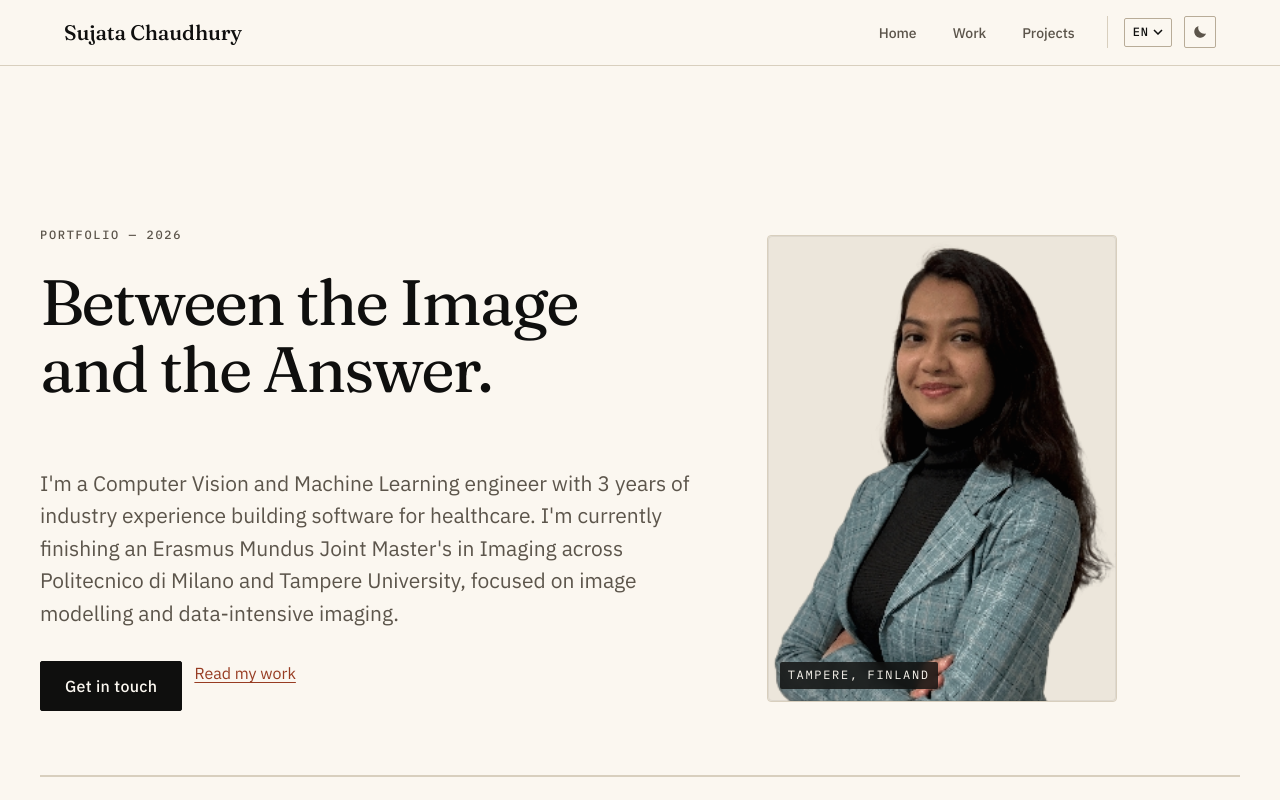
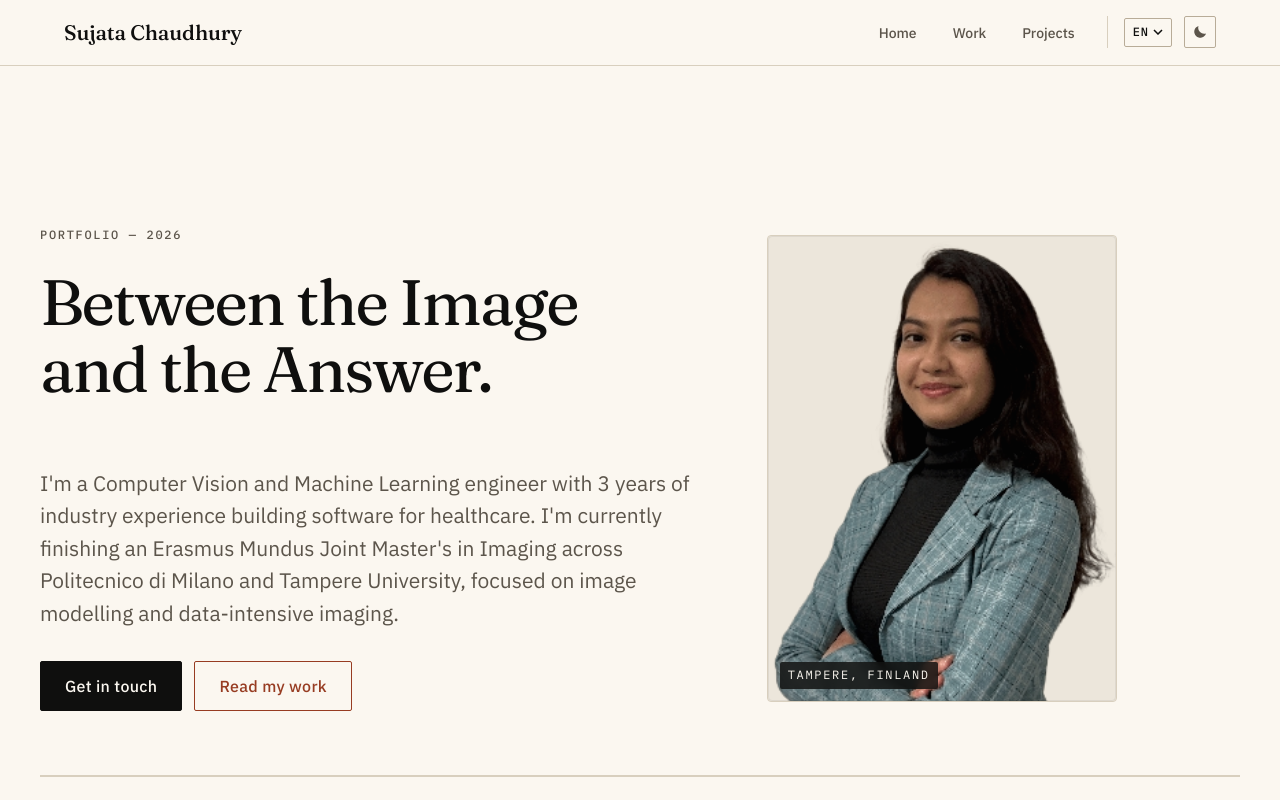
Before and after one commit to sujatachaudhury/sujatachaudhury.github.io, a Next.js app: page /en/ in a window 1280 px wide. Shown: the top 800 px of the page. Built offline with nearby package versions, Linux system fonts and the light colour scheme.

Commit message:
changed read my work to a button

```diff
--- a/src/app/[locale]/page.tsx
+++ b/src/app/[locale]/page.tsx
@@ -65,7 +65,7 @@ export default async function LandingPage({ params }: Props) {
               <Button href={`mailto:${profile.email}`} size="lg">
                 {t("hero.cta.primary")}
               </Button>
-              <TextLink href={`/${locale}/work`}>{t("hero.cta.secondary")}</TextLink>
+              <Button href={`/${locale}/work`} size="lg" variant="ghost">{t("hero.cta.secondary")}</Button>
             </div>
           </div>
           <figure className={styles.portrait}>
--- a/src/styles/tokens/semantic.css
+++ b/src/styles/tokens/semantic.css
@@ -44,8 +44,8 @@
   /* Ghost control */
   --control-ghost-bg:        transparent;
   --control-ghost-bg-hover:  var(--ink-100);
-  --control-ghost-fg:        var(--ink-900);
-  --control-ghost-border:    var(--ink-900);
+  --control-ghost-fg:        var(--color-text-signal);
+  --control-ghost-border:    var(--color-text-signal);
 
   /* State */
   --color-error:           var(--danger-500);
```
